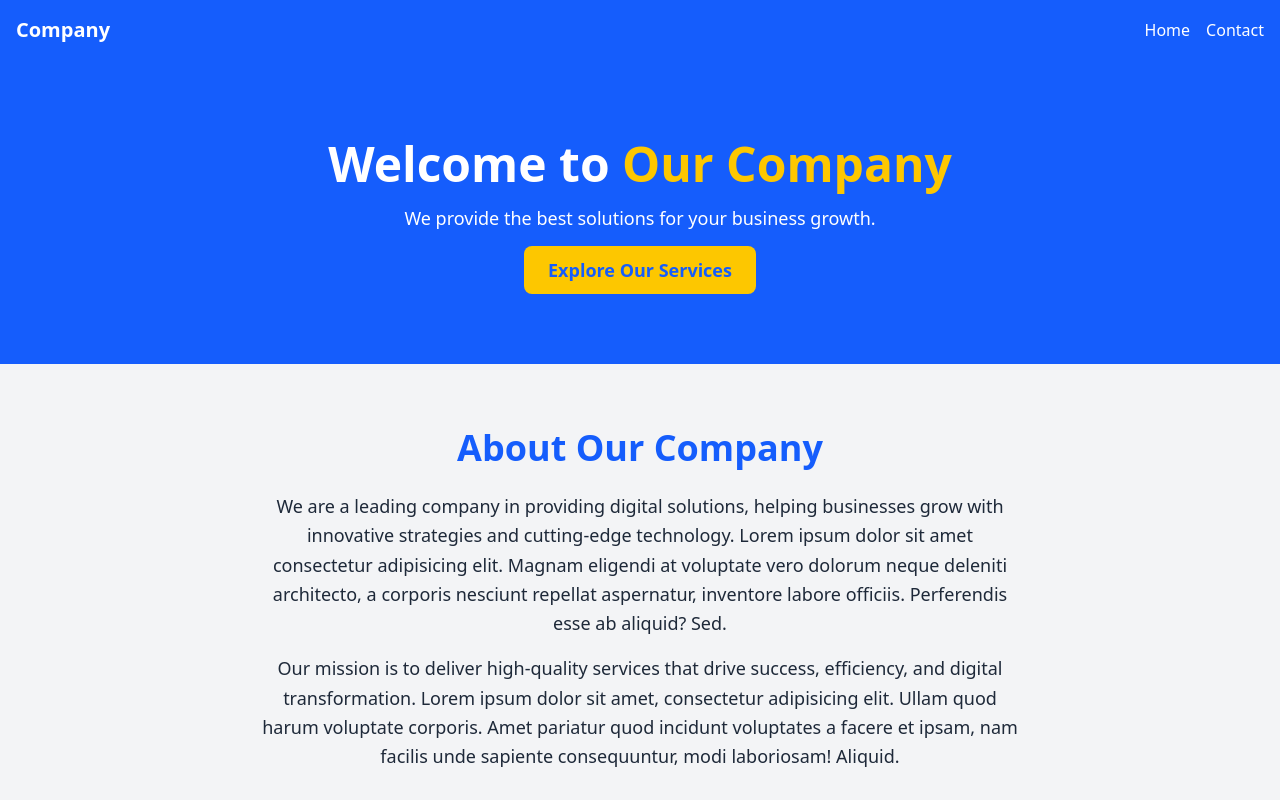
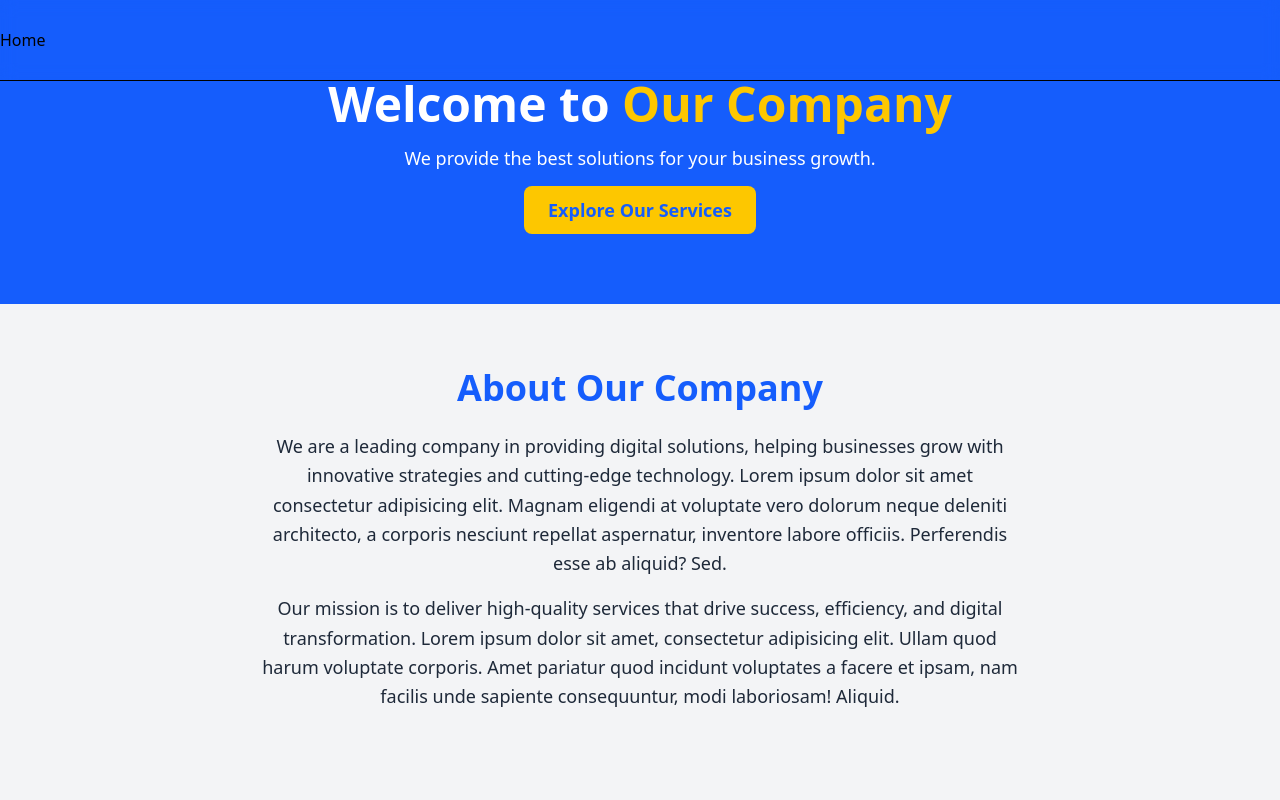
Before and after one commit to TomiRenaldi/mtp, a React (Vite) app: page / in a window 1280 px wide. Shown: the top 800 px of the page. Built offline with nearby package versions, Linux system fonts and the light colour scheme.

Commit message:
Bug > perbaikan di header

```diff
--- a/src/App.jsx
+++ b/src/App.jsx
@@ -1,21 +1,19 @@
 import { BrowserRouter as Router, Routes, Route } from "react-router-dom";
-import Header from "./components/Header";
-import Footer from "./components/Footer";
+import Header from "./components/Header"
 import Home from "./pages/Home"
 import Contact from "./pages/Contact"
 
 function App() {
   return (
     <Router>
-      <div className="flex flex-col min-h-screen">
+      <div className="relative flex flex-col min-h-screen">
         <Header />
-        <main className="flex-grow">
+        <main className="flex-1">
           <Routes>
             <Route path="/" element={<Home />} />
             <Route path="/contact" element={<Contact />} />
           </Routes>
         </main>
-        <Footer />
       </div>
     </Router>
   );
--- a/src/components/Header.jsx
+++ b/src/components/Header.jsx
@@ -2,19 +2,15 @@ import { Link } from "react-router-dom";
 
 function Navbar() {
   return (
-    <nav className="bg-blue-600 text-white p-4">
-      <div className="container mx-auto flex justify-between items-center">
-        <h1 className="text-xl font-bold">Company</h1>
-        <div className="space-x-4">
-          <Link to="/" className="hover:underline">
+    <header className="fixed top-0 z-50 w-full border-b bg-background/95 backdrop-blur supports-[backdrop-filter]:bg-background/60">
+      <div className="container flex h-20 items-center justify-between">
+        <span>
+          <Link to="/" className="flex items-center space-x-2">
             Home
           </Link>
-          <Link to="/contact" className="hover:underline">
-            Contact
-          </Link>
-        </div>
+        </span>
       </div>
-    </nav>
+    </header>
   );
 }
 
--- a/src/pages/Contact.jsx
+++ b/src/pages/Contact.jsx
@@ -1,39 +1,44 @@
-import { useState } from "react";
-import axios from "axios";
+import { useState, useEffect } from "react";
 
 const Contact = () => {
-  const [formData, setFormData] = useState({ name: "", email: "", message: "" });
+  const [formData, setFormData] = useState({
+    name: "",
+    email: "",
+    message: "",
+  });
   const [isSubmitted, setIsSubmitted] = useState(false);
-  const [isLoading, setIsLoading] = useState(false);
+  const [fadeIn, setFadeIn] = useState(false); // State untuk animasi
 
   const handleChange = (e) => {
     setFormData({ ...formData, [e.target.name]: e.target.value });
   };
 
-  const handleSubmit = async (e) => {
+  const handleSubmit = (e) => {
     e.preventDefault();
-    setIsLoading(true);
+    setIsSubmitted(true);
+    setFadeIn(true); // Aktifkan animasi
 
-    try {
-      await axios.post("http://localhost:5000/send-email", formData);
-      setIsSubmitted(true);
-      setTimeout(() => setIsSubmitted(false), 3000);
-    } catch (error) {
-      console.error("Error sending email:", error);
-      alert("Failed to send message. Please try again.");
-    }
-
-    setIsLoading(false);
+    setTimeout(() => {
+      setFadeIn(false); // Matikan animasi fade-in sebelum menghilang
+      setTimeout(() => {
+        setIsSubmitted(false);
+        setFormData({ name: "", email: "", message: "" });
+      }, 300); // Tambah sedikit delay biar animasi keluar smooth
+    }, 3000);
   };
 
   return (
     <section className="min-h-screen flex flex-col items-center justify-center bg-gray-100 dark:bg-gray-900 text-gray-800 dark:text-gray-100 py-16 px-6">
       <h2 className="text-4xl font-bold mb-6">Contact Us</h2>
       <p className="text-lg mb-8 max-w-2xl text-center">
-        Have a question or want to work with us? Fill out the form below and we'll be in touch.
+        Have a question or want to work with us? Fill out the form below and
+        we'll be in touch.
       </p>
 
-      <form onSubmit={handleSubmit} className="bg-white dark:bg-gray-800 shadow-md rounded-lg p-6 w-full max-w-lg">
+      <form
+        onSubmit={handleSubmit}
+        className="bg-white dark:bg-gray-800 shadow-md rounded-lg p-6 w-full max-w-lg"
+      >
         <div className="mb-4">
           <label className="block font-semibold mb-2">Name</label>
           <input
@@ -70,15 +75,22 @@ const Contact = () => {
           ></textarea>
         </div>
 
-        <button type="submit" className="w-full bg-blue-600 text-white py-3 rounded-lg font-semibold hover:bg-blue-500 transition">
-          {isLoading ? "Sending..." : "Send Message"}
+        <button
+          type="submit"
+          className="w-full bg-blue-600 text-white py-3 rounded-lg font-semibold hover:bg-blue-500 transition"
+        >
+          Send Message
         </button>
       </form>
 
       {/* Modal Berhasil Submit */}
       {isSubmitted && (
         <div className="fixed inset-0 flex justify-center items-center bg-black bg-opacity-50">
-          <div className="bg-white dark:bg-gray-800 p-6 rounded-lg shadow-lg text-center">
+          <div
+            className={`bg-white dark:bg-gray-800 p-6 rounded-lg shadow-lg text-center transition-all duration-300 transform ${
+              fadeIn ? "opacity-100 scale-100" : "opacity-0 scale-90"
+            }`}
+          >
             <h3 className="text-2xl font-bold mb-4 text-green-500">Success!</h3>
             <p>Thank you, {formData.name}! Your message has been sent.</p>
           </div>
```
